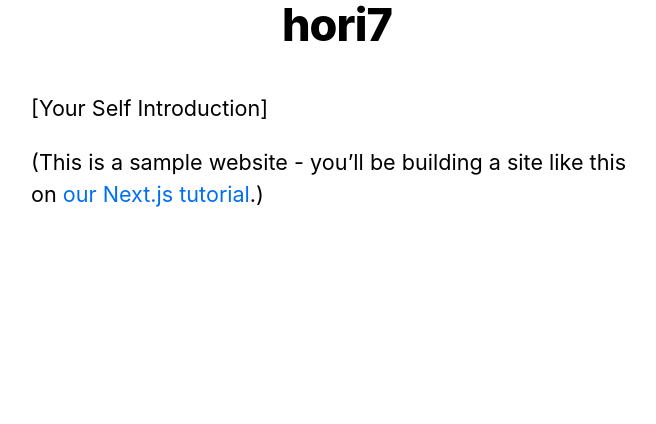
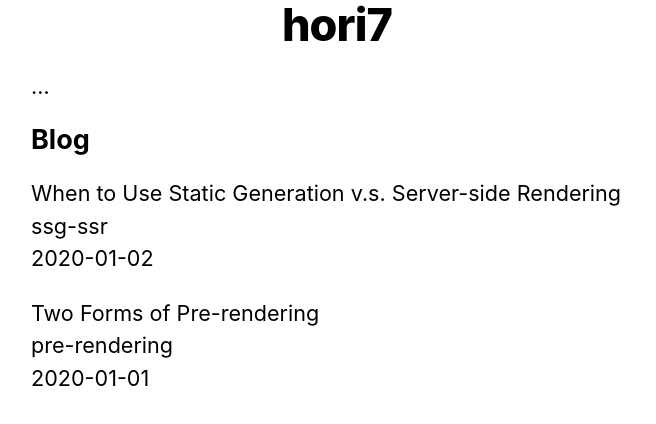
Before and after one commit to hori7/-Next.js, a Next.js app in the folder nextjs-blog/: page / in a window 1280 px wide. Shown: the part 218-642 px from the top of the page, without its empty margins (303-959 px from the left). Built offline with nearby package versions, Linux system fonts and the light colour scheme.

Commit message:
add blog

```diff
--- /dev/null
+++ b/nextjs-blog/lib/posts.js
@@ -0,0 +1,35 @@
+import fs from 'fs'
+import path from 'path'
+import matter from 'gray-matter'
+
+const postsDirectory = path.join(process.cwd(), 'posts')
+
+export function getSortedPostsData() {
+  // /posts　配下のファイル名を取得する
+  const fileNames = fs.readdirSync(postsDirectory)
+  const allPostsData = fileNames.map(fileName => {
+    // id を取得するためにファイル名から ".md" を削除する
+    const id = fileName.replace(/\.md$/, '')
+
+    // マークダウンファイルを文字列として読み取る
+    const fullPath = path.join(postsDirectory, fileName)
+    const fileContents = fs.readFileSync(fullPath, 'utf8')
+
+    // 投稿のメタデータ部分を解析するために gray-matter を使う
+    const matterResult = matter(fileContents)
+
+    // データを id と合わせる
+    return {
+      id,
+      ...matterResult.data
+    }
+  })
+  // 投稿を日付でソートする
+  return allPostsData.sort((a, b) => {
+    if (a.date < b.date) {
+      return 1
+    } else {
+      return -1
+    }
+  })
+}
--- a/nextjs-blog/package.json
+++ b/nextjs-blog/package.json
@@ -8,6 +8,7 @@
     "start": "next start"
   },
   "dependencies": {
+    "gray-matter": "^4.0.2",
     "next": "^10.0.0",
     "react": "17.0.1",
     "react-dom": "17.0.1"
--- a/nextjs-blog/pages/index.js
+++ b/nextjs-blog/pages/index.js
@@ -1,20 +1,35 @@
 import Head from 'next/head'
 import Layout, { siteTitle } from '../components/layout'
 import utilStyles from '../styles/utils.module.css'
+import { getSortedPostsData } from '../lib/posts'
 
-export default function Home() {
+export default function Home({ allPostsData }) {
   return (
     <Layout home>
-      <Head>
-        <title>{siteTitle}</title>
-      </Head>
-      <section className={utilStyles.headingMd}>
-        <p>[Your Self Introduction]</p>
-        <p>
-          (This is a sample website - you’ll be building a site like this on{' '}
-          <a href="https://nextjs.org/learn">our Next.js tutorial</a>.)
-        </p>
+      <Head>…</Head>
+      <section className={utilStyles.headingMd}>…</section>
+      <section className={`${utilStyles.headingMd} ${utilStyles.padding1px}`}>
+        <h2 className={utilStyles.headingLg}>Blog</h2>
+        <ul className={utilStyles.list}>
+          {allPostsData.map(({ id, date, title }) => (
+            <li className={utilStyles.listItem} key={id}>
+              {title}
+              <br />
+              {id}
+              <br />
+              {date}
+            </li>
+          ))}
+        </ul>
       </section>
     </Layout>
   )
 }
+export async function getStaticProps() {
+  const allPostsData = getSortedPostsData()
+  return {
+    props: {
+      allPostsData
+    }
+  }
+}
--- /dev/null
+++ b/nextjs-blog/posts/pre-rendering.md
@@ -0,0 +1,11 @@
+---
+title: 'Two Forms of Pre-rendering'
+date: '2020-01-01'
+---
+
+Next.js has two forms of pre-rendering: **Static Generation** and **Server-side Rendering**. The difference is in **when** it generates the HTML for a page.
+
+- **Static Generation** is the pre-rendering method that generates the HTML at **build time**. The pre-rendered HTML is then _reused_ on each request.
+- **Server-side Rendering** is the pre-rendering method that generates the HTML on **each request**.
+
+Importantly, Next.js lets you **choose** which pre-rendering form to use for each page. You can create a "hybrid" Next.js app by using Static Generation for most pages and using Server-side Rendering for others.
--- /dev/null
+++ b/nextjs-blog/posts/ssg-ssr.md
@@ -0,0 +1,19 @@
+---
+title: 'When to Use Static Generation v.s. Server-side Rendering'
+date: '2020-01-02'
+---
+
+We recommend using **Static Generation** (with and without data) whenever possible because your page can be built once and served by CDN, which makes it much faster than having a server render the page on every request.
+
+You can use Static Generation for many types of pages, including:
+
+- Marketing pages
+- Blog posts
+- E-commerce product listings
+- Help and documentation
+
+You should ask yourself: "Can I pre-render this page **ahead** of a user's request?" If the answer is yes, then you should choose Static Generation.
+
+On the other hand, Static Generation is **not** a good idea if you cannot pre-render a page ahead of a user's request. Maybe your page shows frequently updated data, and the page content changes on every request.
+
+In that case, you can use **Server-Side Rendering**. It will be slower, but the pre-rendered page will always be up-to-date. Or you can skip pre-rendering and use client-side JavaScript to populate data.
```
Also changed, not shown: 1 other file (tests, documents, lock files or other folders).
